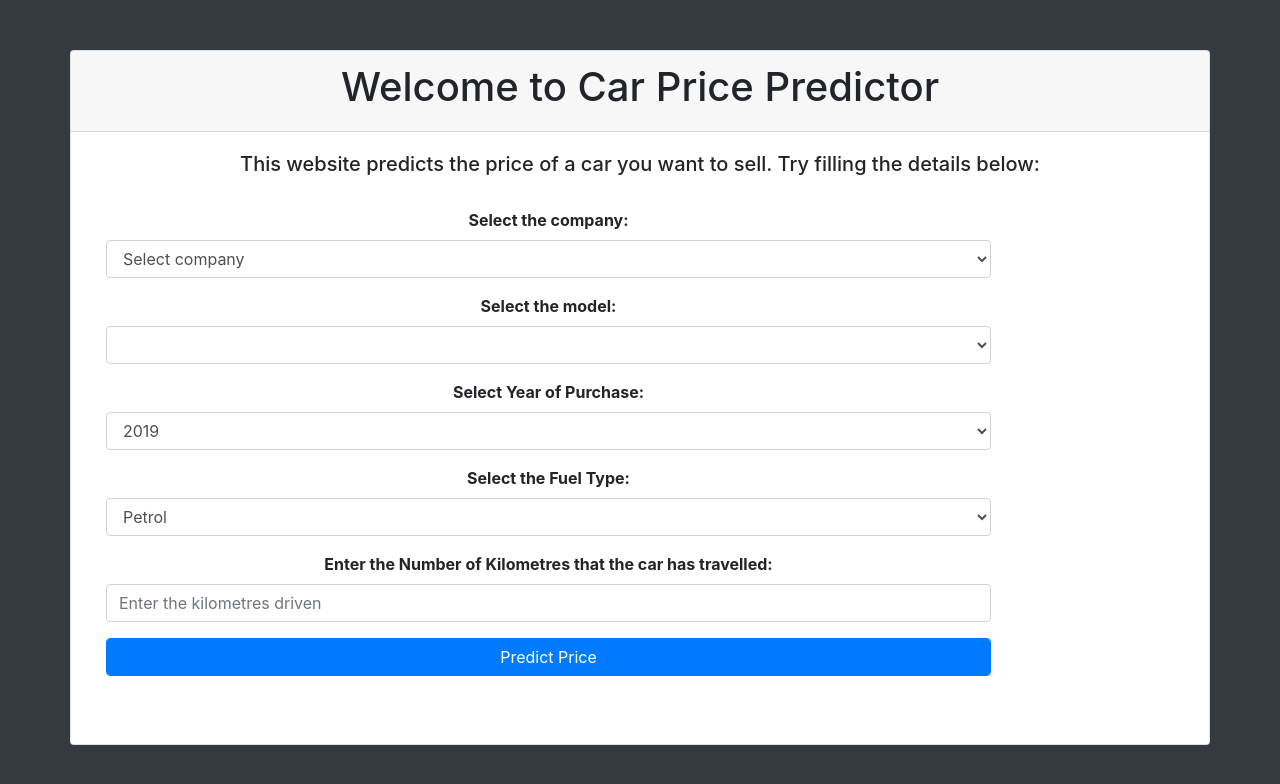
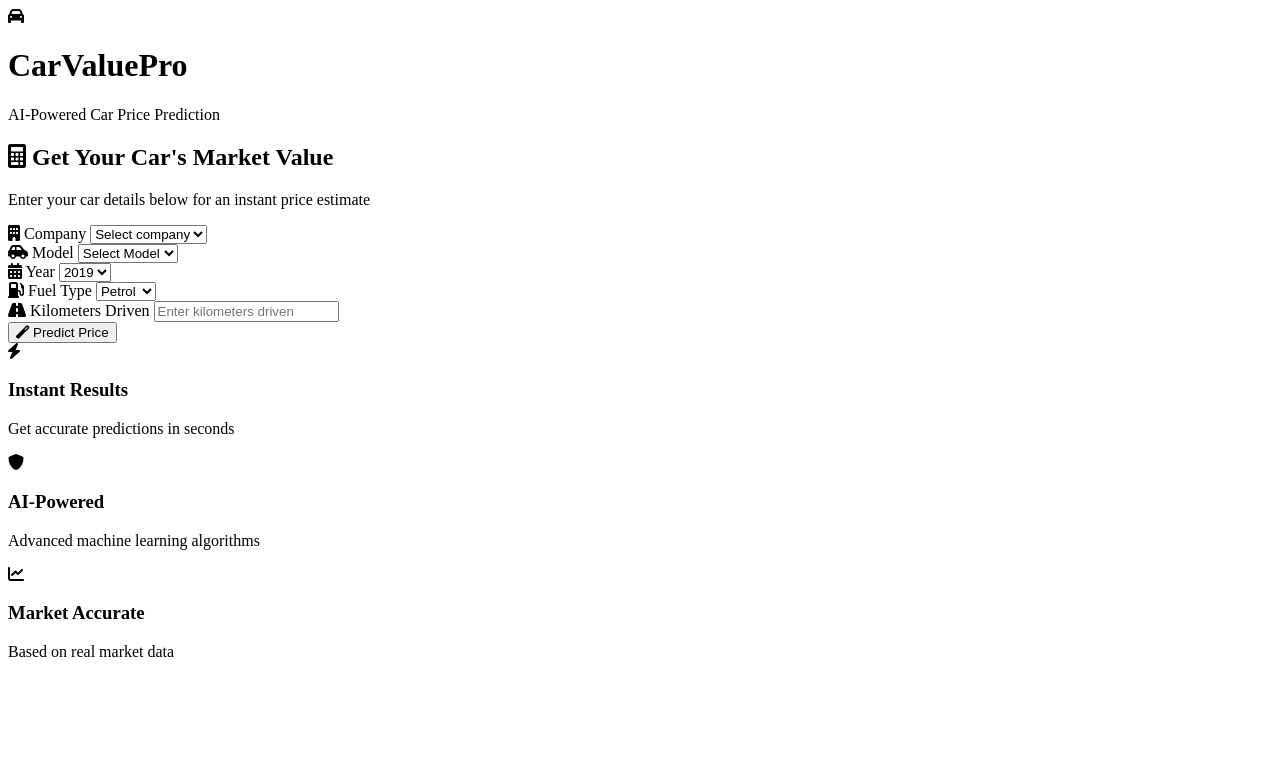
Before and after one commit to pradipta2005/Car_Price_Predictor, a Flask app: page / in a window 1280 px wide. Shown: the top 784 px of the page. Run offline with Flask 2, Linux system fonts and the light colour scheme; lists and menus that the app fills with data are empty; some libraries are stand-ins or nearby versions.

Commit message:
Update index.html

```diff
--- a/templates/index.html
+++ b/templates/index.html
@@ -1,85 +1,103 @@
 <!DOCTYPE html>
 <html lang="en">
-<head xmlns="http://www.w3.org/1999/xhtml">
+<head>
     <meta charset="UTF-8">
-    <title>Car Price Predictor</title>
+    <meta name="viewport" content="width=device-width, initial-scale=1.0">
+    <title>Premium Car Price Predictor</title>
     <link rel="stylesheet" href="static/css/style.css">
-    <link rel="stylesheet" type="text/css"
-          href="https://cdnjs.cloudflare.com/ajax/libs/font-awesome/5.11.2/css/all.css">
-    <script src="https://ajax.googleapis.com/ajax/libs/jquery/3.4.1/jquery.min.js"></script>
-    <script src="https://cdn.jsdelivr.net/npm/popper.js@1.16.0/dist/umd/popper.min.js"
-            integrity="sha384-Q6E9RHvbIyZFJoft+2mJbHaEWldlvI9IOYy5n3zV9zzTtmI3UksdQRVvoxMfooAo"
-            crossorigin="anonymous"></script>
+    <link rel="stylesheet" href="https://cdnjs.cloudflare.com/ajax/libs/font-awesome/6.0.0/css/all.min.css">
+    <link href="https://fonts.googleapis.com/css2?family=Poppins:wght@300;400;500;600;700&display=swap" rel="stylesheet">
+</head>
+<body>
+    <div class="background-animation"></div>
 
-    <!-- Bootstrap CSS -->
-    <link rel="stylesheet" href="https://stackpath.bootstrapcdn.com/bootstrap/4.5.0/css/bootstrap.min.css"
-          integrity="sha384-9aIt2nRpC12Uk9gS9baDl411NQApFmC26EwAOH8WgZl5MYYxFfc+NcPb1dKGj7Sk" crossorigin="anonymous">
-    <script src="https://cdn.jsdelivr.net/npm/@tensorflow/tfjs@2.0.0/dist/tf.min.js"></script>
+    <div class="container">
+        <div class="header">
+            <div class="logo">
+                <i class="fas fa-car"></i>
+                <h1>CarValue<span>Pro</span></h1>
+            </div>
+            <p class="subtitle">AI-Powered Car Price Prediction</p>
+        </div>
 
-</head>
-<body class="bg-dark">
+        <div class="main-card">
+            <div class="card-header">
+                <h2><i class="fas fa-calculator"></i> Get Your Car's Market Value</h2>
+                <p>Enter your car details below for an instant price estimate</p>
+            </div>
 
-<div class="container">
-    <div class="row">
-        <div class="card mt-50" style="width: 100%; height: 100%">
-            <div class="card-header" style="text-align: center">
-                <h1>Welcome to Car Price Predictor</h1>
-            </div>
-            <div class="card-body">
-                <div class="col-12" style="text-align: center">
-                    <h5>This website predicts the price of a car you want to sell. Try filling the details below: </h5>
-                </div>
-                <br>
-                <form method="post" accept-charset="utf-8" name="Modelform">
-                    <div class="col-md-10 form-group" style="text-align: center">
-                        <label><b>Select the company:</b> </label><br>
-                        <select class="selectpicker form-control" id="company" name="company" required="1"
-                                onchange="load_car_models(this.id,'car_models')">
+            <form method="post" accept-charset="utf-8" name="Modelform" class="prediction-form">
+                <div class="form-grid">
+                    <div class="form-group">
+                        <label><i class="fas fa-building"></i> Company</label>
+                        <select id="company" name="company" required onchange="load_car_models(this.id,'car_models')">
                             {% for company in companies %}
                             <option value="{{ company }}">{{ company }}</option>
                             {% endfor %}
                         </select>
                     </div>
-                    <div class="col-md-10 form-group" style="text-align: center">
-                        <label><b>Select the model:</b> </label><br>
-                        <select class="selectpicker form-control" id="car_models" name="car_models" required="1">
+
+                    <div class="form-group">
+                        <label><i class="fas fa-car-side"></i> Model</label>
+                        <select id="car_models" name="car_models" required>
+                            <option value="">Select Model</option>
                         </select>
                     </div>
-                    <div class="col-md-10 form-group" style="text-align: center">
-                        <label><b>Select Year of Purchase:</b> </label><br>
-                        <select class="selectpicker form-control" id="year" name="year" required="1">
+
+                    <div class="form-group">
+                        <label><i class="fas fa-calendar-alt"></i> Year</label>
+                        <select id="year" name="year" required>
                             {% for year in years %}
                             <option value="{{ year }}">{{ year }}</option>
                             {% endfor %}
                         </select>
                     </div>
-                    <div class="col-md-10 form-group" style="text-align: center">
-                        <label><b>Select the Fuel Type:</b> </label><br>
-                        <select class="selectpicker form-control" id="fuel_type" name="fuel_type" required="1">
+
+                    <div class="form-group">
+                        <label><i class="fas fa-gas-pump"></i> Fuel Type</label>
+                        <select id="fuel_type" name="fuel_type" required>
                             {% for fuel in fuel_types %}
                             <option value="{{ fuel }}">{{ fuel }}</option>
                             {% endfor %}
                         </select>
                     </div>
-                    <div class="col-md-10 form-group" style="text-align: center">
-                        <label><b>Enter the Number of Kilometres that the car has travelled:</b> </label><br>
-                        <input type="text" class="form-control" id="kilo_driven" name="kilo_driven"
-                               placeholder="Enter the kilometres driven ">
-                    </div>
-                    <div class="col-md-10 form-group" style="text-align: center">
-                        <button  class="btn btn-primary form-control" onclick="send_data()">Predict Price</button>
-                    </div>
-                </form>
-                <br>
-                <div class="row">
-                    <div class="col-12" style="text-align: center">
-                        <h4><span id="prediction"></span></h4>
+
+                    <div class="form-group full-width">
+                        <label><i class="fas fa-road"></i> Kilometers Driven</label>
+                        <input type="number" id="kilo_driven" name="kilo_driven" placeholder="Enter kilometers driven" required>
                     </div>
                 </div>
+
+                <button type="button" class="predict-btn" onclick="send_data()">
+                    <i class="fas fa-magic"></i>
+                    <span>Predict Price</span>
+                    <div class="btn-glow"></div>
+                </button>
+            </form>
+
+            <div class="result-section">
+                <div id="prediction" class="prediction-result"></div>
+            </div>
+        </div>
+
+        <div class="features">
+            <div class="feature">
+                <i class="fas fa-bolt"></i>
+                <h3>Instant Results</h3>
+                <p>Get accurate predictions in seconds</p>
+            </div>
+            <div class="feature">
+                <i class="fas fa-shield-alt"></i>
+                <h3>AI-Powered</h3>
+                <p>Advanced machine learning algorithms</p>
+            </div>
+            <div class="feature">
+                <i class="fas fa-chart-line"></i>
+                <h3>Market Accurate</h3>
+                <p>Based on real market data</p>
             </div>
         </div>
     </div>
-</div>
 
 <script>
 
```
